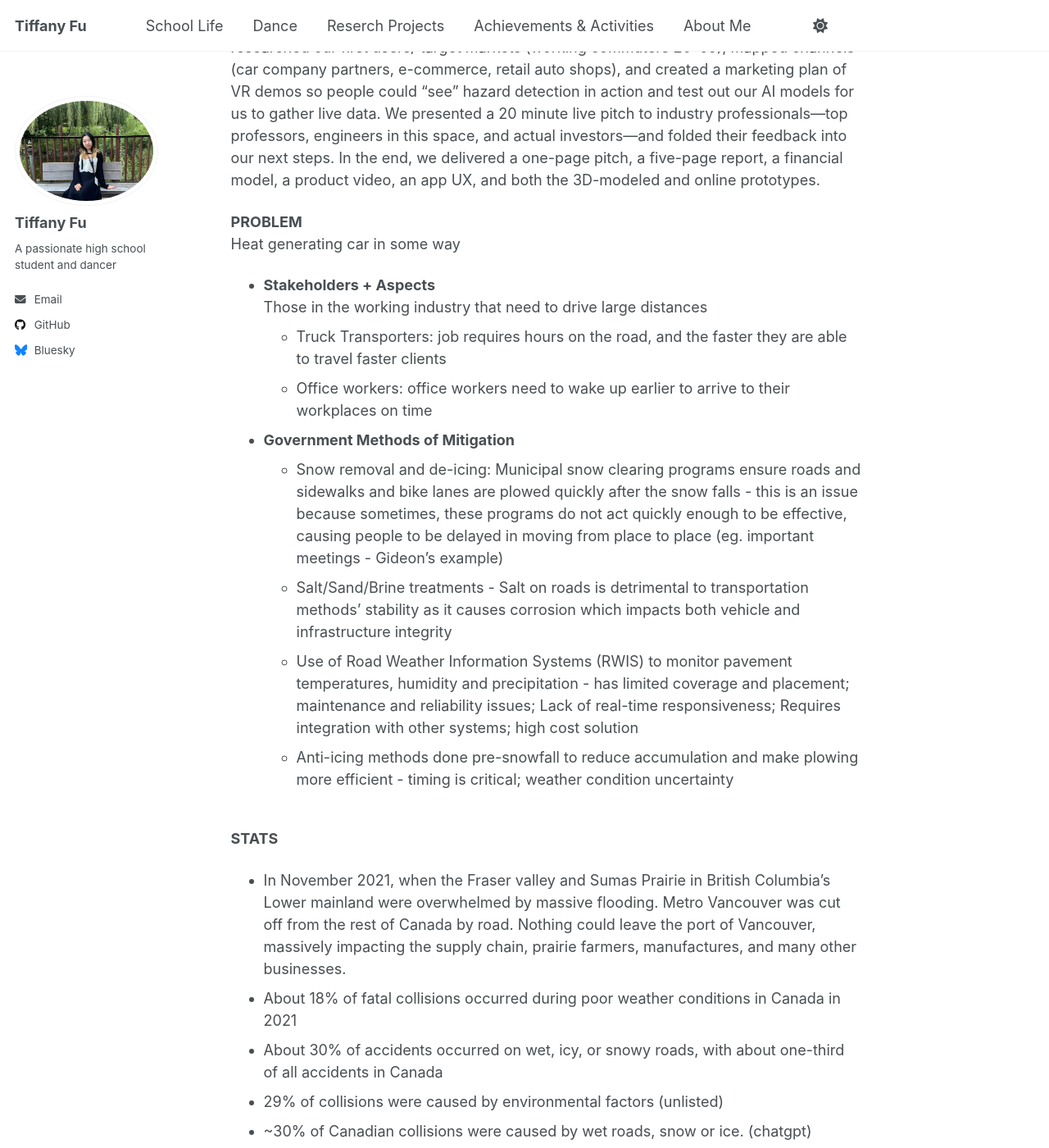
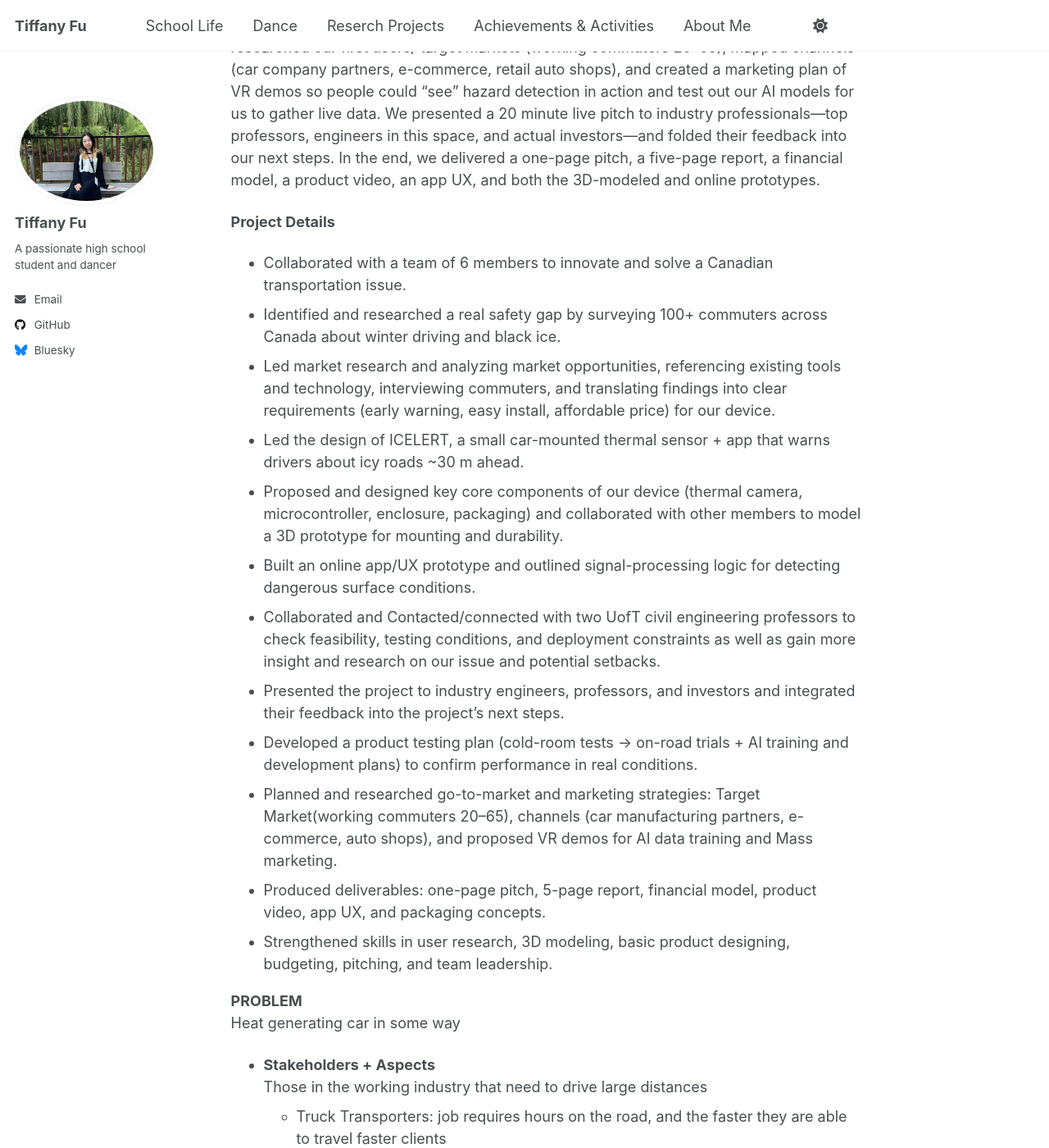
Before and after one commit to TiffanyJTFu/TiffanyFu, a Jekyll site: the page built from _teaching/03-InnovationProject.md, in a window 1280 px wide and 1400 px high, scrolled down 1046 px. Shown: the whole window at 82% size. Built offline with Jekyll 4.4.1, drawn with Linux system fonts in a browser that asks for light colours; a script that is not in the unit is left out.

Commit message:
Enhance project documentation for ICELERT
Added detailed project information and team contributions for ICELERT, a thermal sensor for road safety.

```diff
--- a/_teaching/03-InnovationProject.md
+++ b/_teaching/03-InnovationProject.md
@@ -13,6 +13,20 @@ At SHAD, my team and I tackled a problem every Canadian driver knows too well: w
 We built ICELERT: a small, vehicle-mounted thermal sensor that scans the pavement ~30 meters ahead and flags dangerous surface conditions in a paired mobile app to help and connect people to be wary of dangerous roads especially in unpredictable weather like black ice. I led the market research and feasibility work—referencing already existing tools and technologies, connecting and listening to commuters, and translating their needs into clear requirements for our device: early warning, easy install, and an approachable price. Across the process, we gathered input from 100+ people across Canada to shape features and UX, and we worked with two U of T civil engineering professors who advised us on feasibility, testing conditions, and deployment constraints.
 From there, we designed and modeled the core components of our device (thermal camera, microcontroller, protective housing), designed the device and enclosure, and developed product-packaging concepts for marketing and retail. We mapped and produced both a 3D-modeled hardware prototype (for mounting/enclosure design) and an online app/UX prototype. We also outlined a concrete testing plan—cold-room testing followed by on-road trials along with AI training for our devices.
 On the business side, we created a financial plan demonstrating our costs, profits, etc. Our financial plan includes a target of ~$350 build cost and a ~$500 price, with break-even around 440 units. We also identified and researched our first users/ target markets (working commuters 20–65), mapped channels (car company partners, e-commerce, retail auto shops), and created a marketing plan of VR demos so people could “see” hazard detection in action and test out our AI models for us to gather live data. We presented a 20 minute live pitch to industry professionals—top professors, engineers in this space, and actual investors—and folded their feedback into our next steps. In the end, we delivered a one-page pitch, a five-page report, a financial model, a product video, an app UX, and both the 3D-modeled and online prototypes.
+
+**Project Details**
+* Collaborated with a team of 6 members to innovate and solve a Canadian transportation issue.
+* Identified and researched a real safety gap by surveying 100+ commuters across Canada about winter driving and black ice.
+* Led market research and analyzing market opportunities, referencing existing tools and technology, interviewing commuters, and translating findings into clear requirements (early warning, easy install, affordable price) for our device.
+* Led the design of ICELERT, a small car-mounted thermal sensor + app that warns drivers about icy roads ~30 m ahead.
+* Proposed and designed key core components of our device (thermal camera, microcontroller, enclosure, packaging) and collaborated with other members to model a 3D prototype for mounting and durability.
+* Built an online app/UX prototype and outlined signal-processing logic for detecting dangerous surface conditions.
+* Collaborated and Contacted/connected with two UofT civil engineering professors to check feasibility, testing conditions, and deployment constraints as well as gain more insight and research on our issue and potential setbacks.
+* Presented the project to industry engineers, professors, and investors and integrated their feedback into the project's next steps.
+* Developed a product testing plan (cold-room tests → on-road trials + AI training and development plans) to confirm performance in real conditions.
+* Planned and researched go-to-market and marketing strategies: Target Market(working commuters 20–65), channels (car manufacturing partners, e-commerce, auto shops), and proposed VR demos for AI data training and Mass marketing.
+* Produced deliverables: one-page pitch, 5-page report, financial model, product video, app UX, and packaging concepts.
+* Strengthened skills in user research, 3D modeling, basic product designing, budgeting, pitching, and team leadership.
 
 **PROBLEM**
 <br>Heat generating car in some way
```
